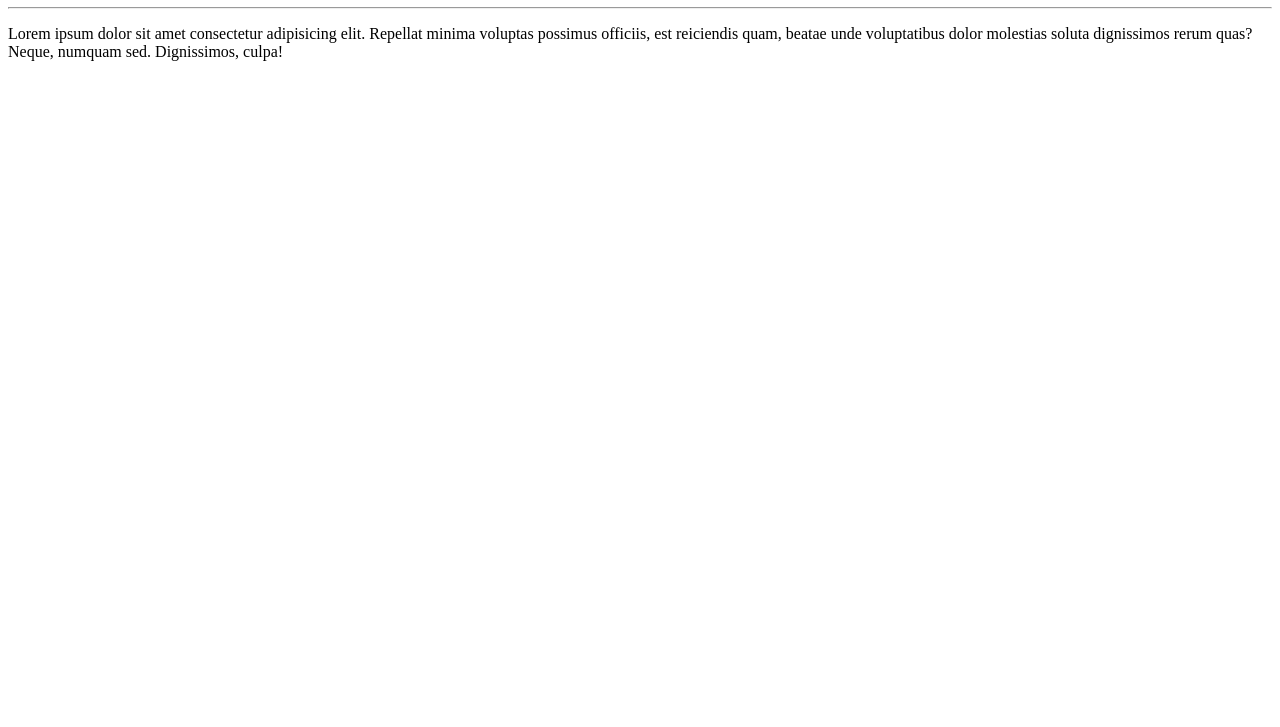
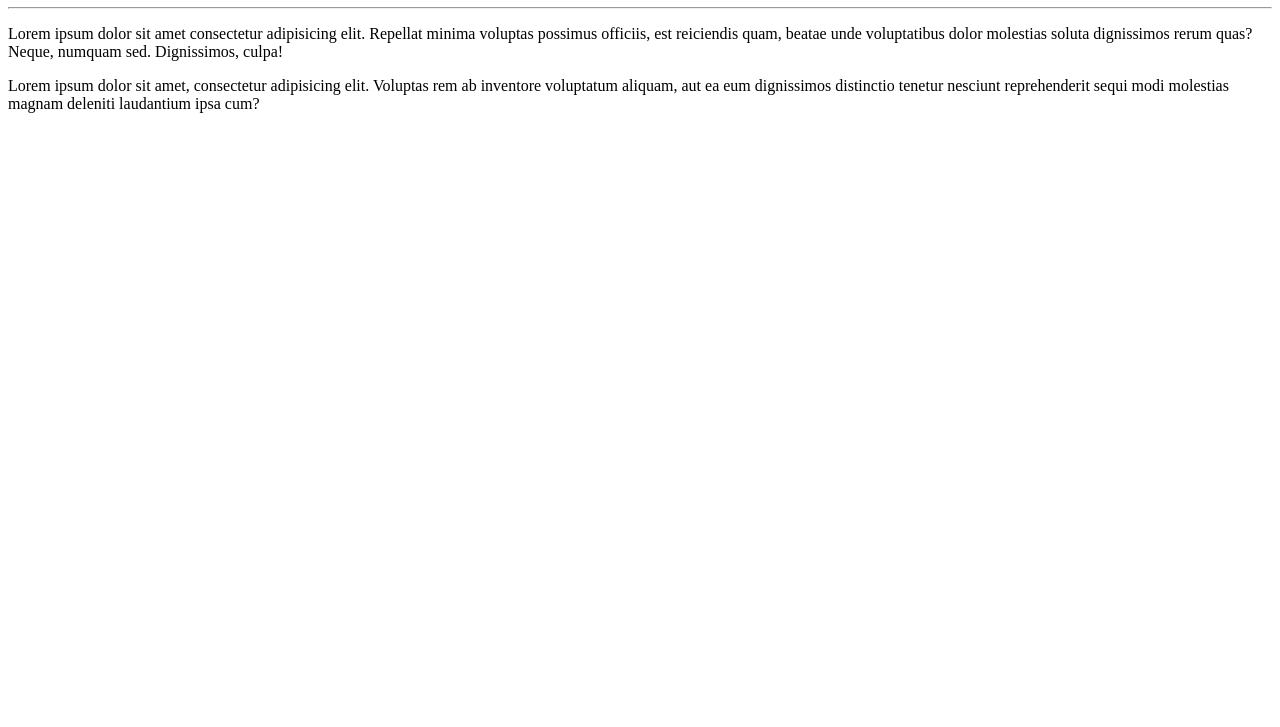
Before and after one commit to danielleandradedn/OLAMUNDO, a plain HTML site: page site-exemplo/index.html in a window 1280 px wide. Shown: the part 73-800 px from the top of the page. Drawn offline with Linux system fonts and the light colour scheme.

Commit message:
INDEX MODIFICADO

```diff
--- a/site-exemplo/index.html
+++ b/site-exemplo/index.html
@@ -10,5 +10,6 @@
     <h1>Olá, Mundo!</h1>
     <hr>
     <p>Lorem ipsum dolor sit amet consectetur adipisicing elit. Repellat minima voluptas possimus officiis, est reiciendis quam, beatae unde voluptatibus dolor molestias soluta dignissimos rerum quas? Neque, numquam sed. Dignissimos, culpa!</p>
+    <p>Lorem ipsum dolor sit amet, consectetur adipisicing elit. Voluptas rem ab inventore voluptatum aliquam, aut ea eum dignissimos distinctio tenetur nesciunt reprehenderit sequi modi molestias magnam deleniti laudantium ipsa cum?</p>
 </body>
 </html>
```
